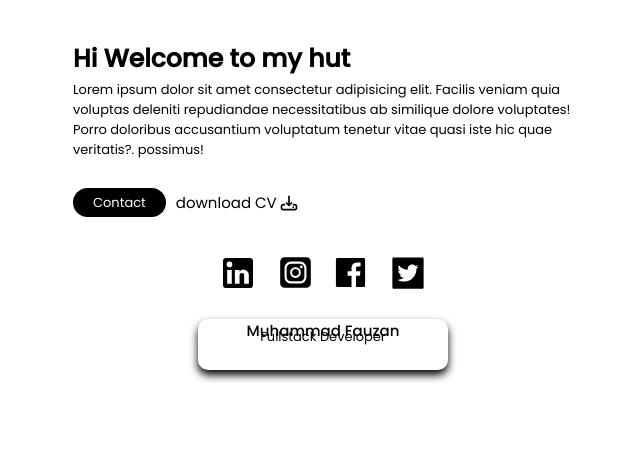
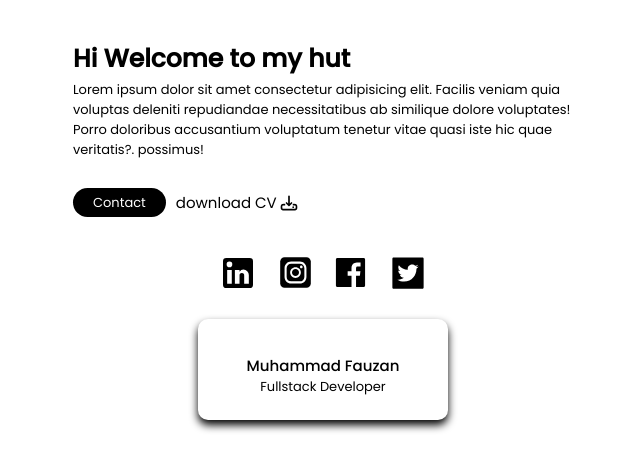
Before and after one commit to FauzanYanuarPutra/task10-dumbways, a plain HTML site: page index.html in a window 1280 px wide. Shown: the whole page, without its empty margins (317-957 px from the left). Drawn offline with Linux system fonts and the light colour scheme.

Commit message:
perbaiki card

```diff
--- a/index.html
+++ b/index.html
@@ -155,8 +155,8 @@
       </div>
       <div id="card">
         <img src="./images/me.jpeg" alt="">
-        <div style="padding: 10px; margin-top:-15px">
-          <p style="margin-bottom: -13px; font-weight: 500; font-size: 15px">Muhammad Fauzan</p>
+        <div style="padding: 10px; margin-top: 20px">
+          <p style=" font-weight: 500; font-size: 15px">Muhammad Fauzan</p>
           <p>Fullstack Developer</p>
         </div>
       </div>
```
